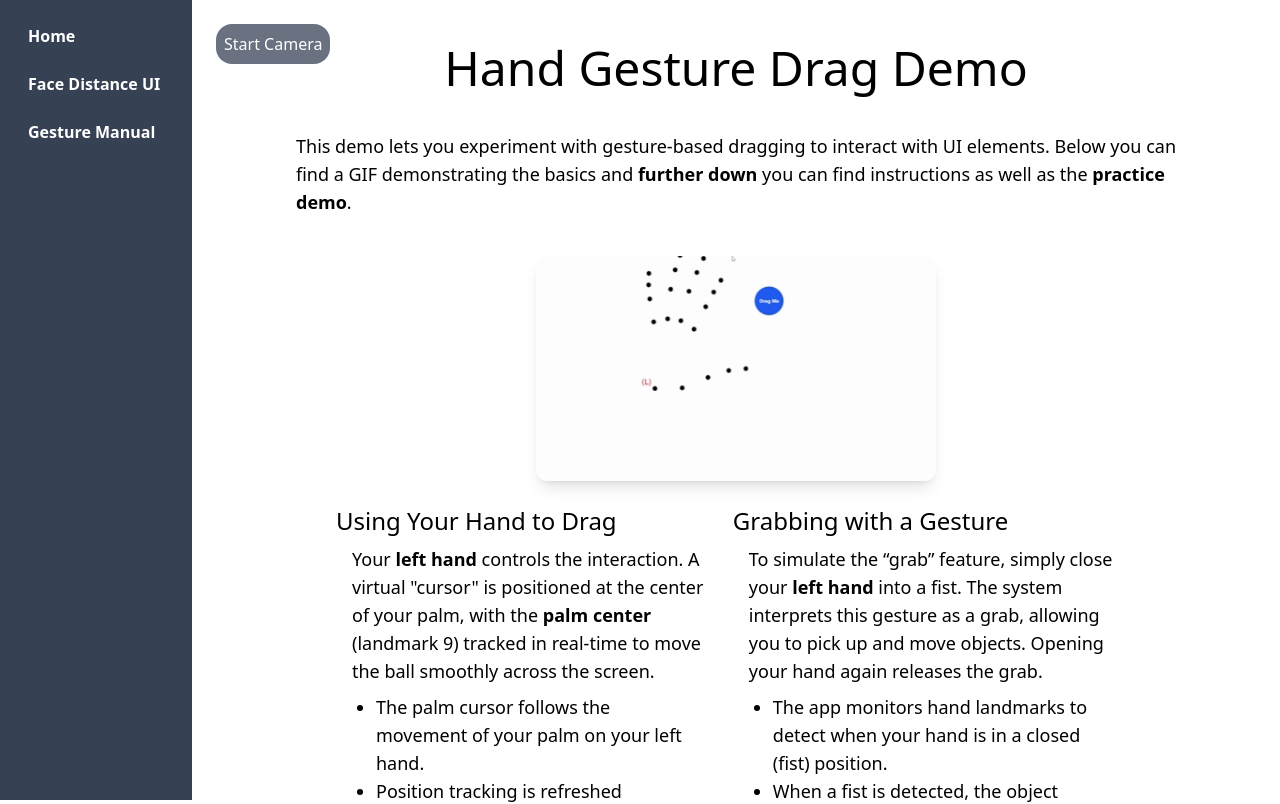
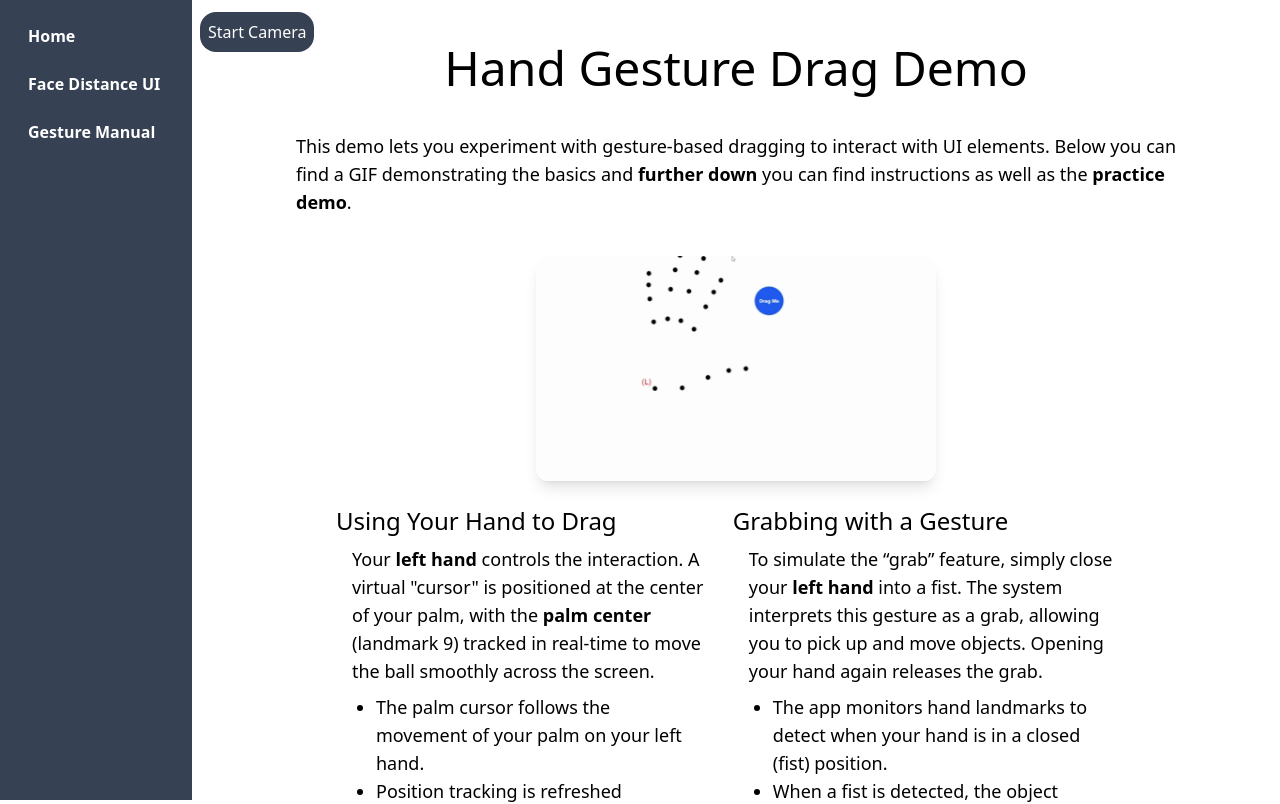
Before and after one commit to Alexander-v22/UI-interface, a SvelteKit app: page /gesture-manual/drag in a window 1280 px wide. Shown: the top 804 px of the page. Built offline with nearby package versions, Linux system fonts and the light colour scheme.

Commit message:
Changed a btn

```diff
--- a/src/routes/gesture-manual/GestureUI.svelte
+++ b/src/routes/gesture-manual/GestureUI.svelte
@@ -917,7 +917,7 @@
     }
 </script>
 
-<button class = "p-2 bg-gray-500 rounded-2xl text-white fixed" onclick={toggleCamera}>
+<button class = "p-2 bg-gray-700 rounded-2xl text-white fixed top-3 left-50" onclick={toggleCamera}>
   {detectorRunning ? 'Stop Camera' : 'Start Camera'}
 </button>
 
```
